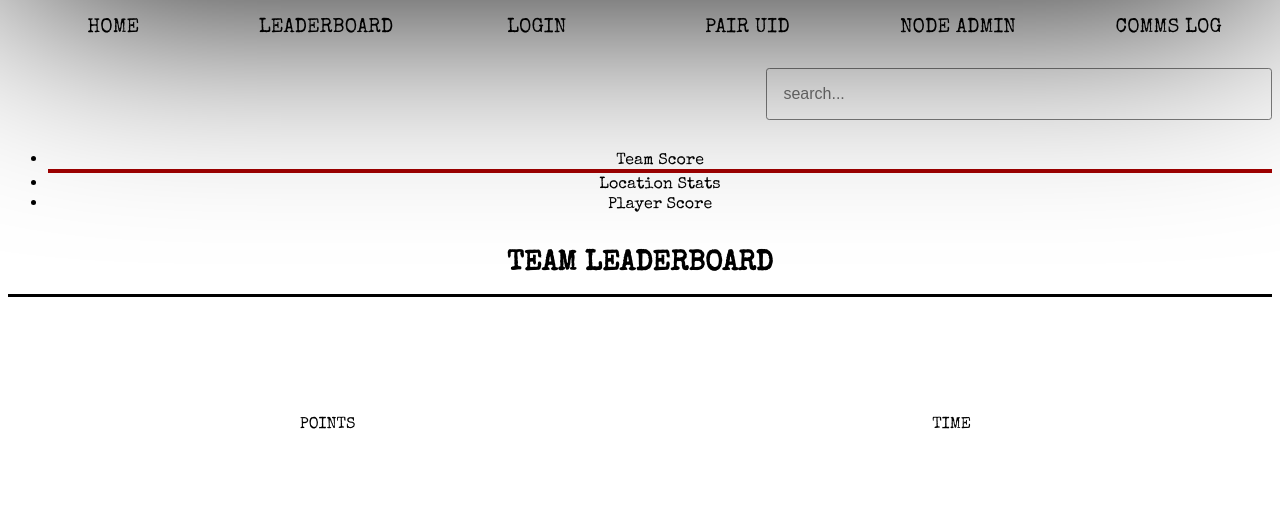
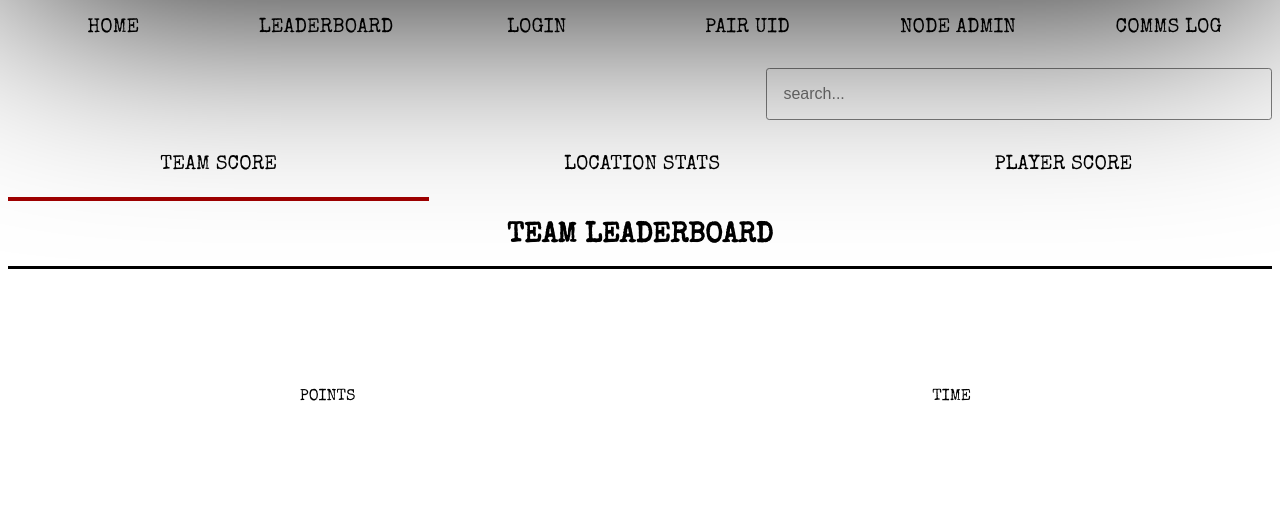
Before and after one commit to bharathram89/skirmesh-app, a Flask app: template templates/leaderboard.html in a window 1280 px wide. Shown: the part 277-807 px from the top of the page. Run offline with Flask 2, Linux system fonts and the light colour scheme; the template is opened without the code that fills it, so the values that code supplies are empty; parts of the project's set-up code (start-up, migrations or seed data) failed here and were passed over.

Commit message:
fix broken class labeling

```diff
--- a/templates/leaderboard.html
+++ b/templates/leaderboard.html
@@ -16,7 +16,7 @@
 </input>
 </div>
 
-<ul class="tab" id="main-nav">
+<ul class="tab nav">
   <li onclick="show_table(event, 'team_score')" id="defaultOpen"><a class="tablink">Team Score</a></li>
   <li onclick="show_table(event, 'location_score')"><a class="tablink" >Location Stats</a></li>
   <li onclick="show_table(event, 'player_score')"><a class="tablink" >Player Score</a></li>
```
